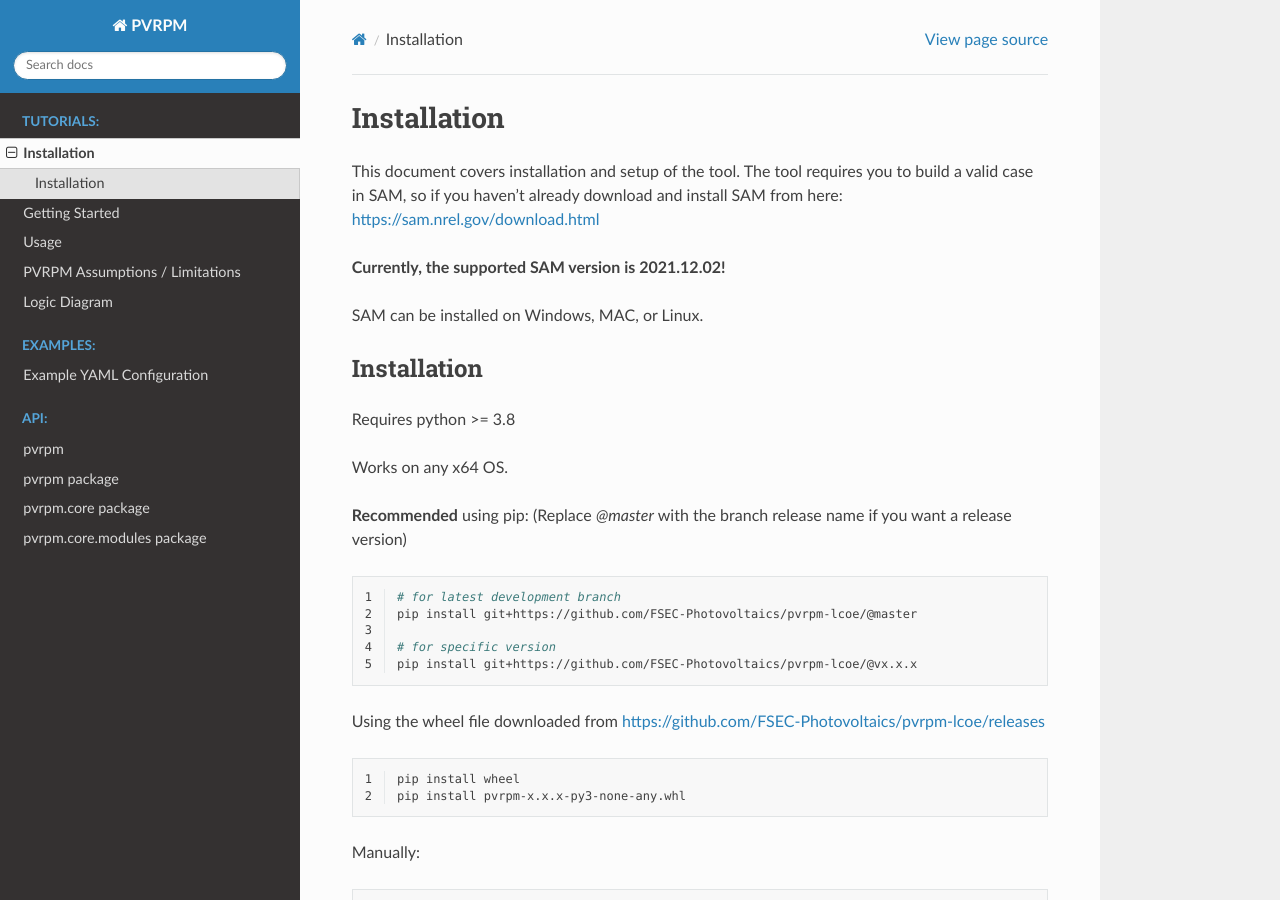
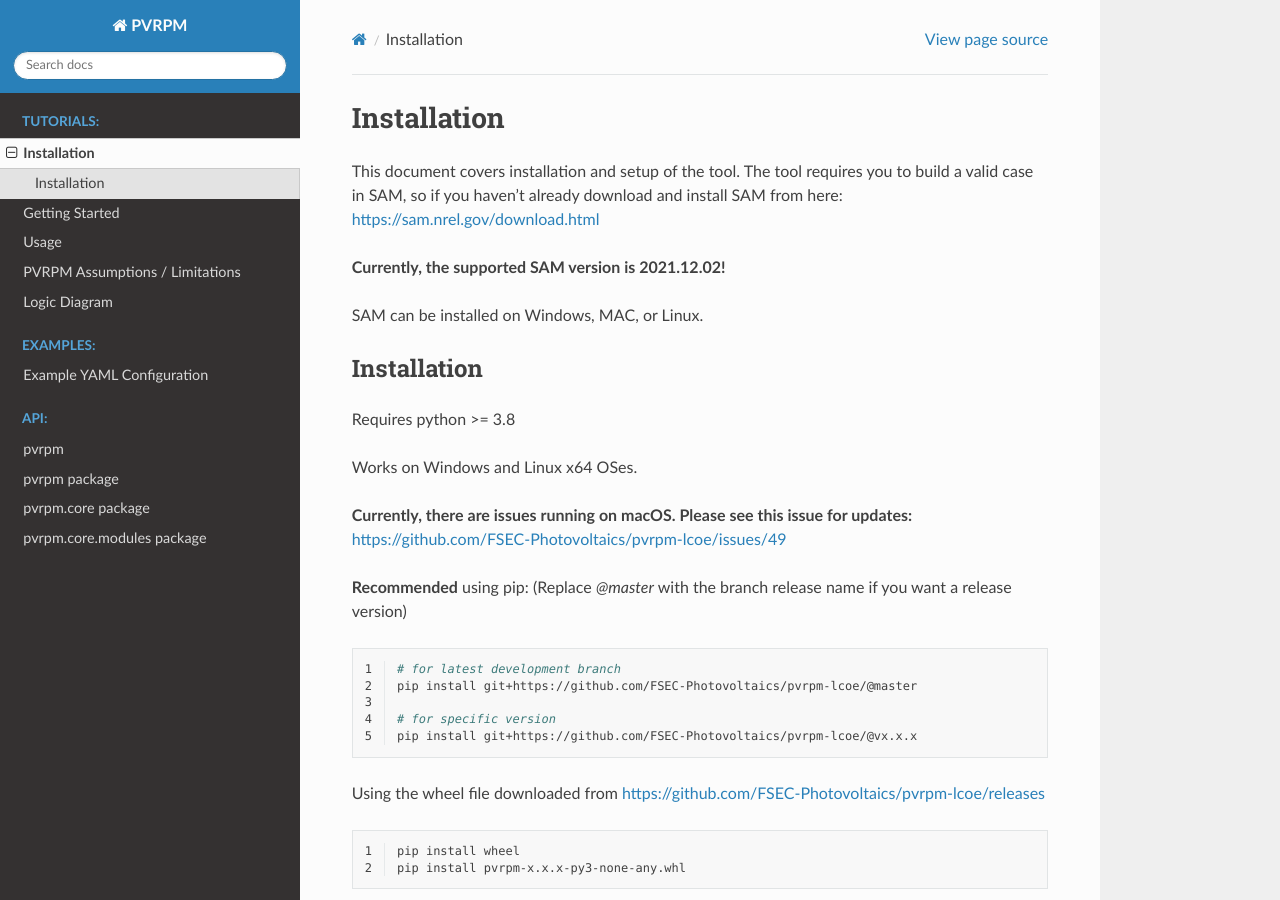
Before and after one commit to FSEC-Photovoltaics/pvrpm-lcoe, a Sphinx documentation site: the page built from docs/tutorial_1installation.rst, in a window 1280 px wide and 900 px high. Built offline with Sphinx 7.4.7 and the Read the Docs theme 2.0.0, drawn with Linux system fonts in a browser that asks for light colours.

Commit message:
add in messages about macOS support

```diff
--- a/docs/tutorial_1installation.rst
+++ b/docs/tutorial_1installation.rst
@@ -14,7 +14,9 @@
 --------------
 Requires python >= 3.8
 
-Works on any x64 OS.
+Works on Windows and Linux x64 OSes.
+
+**Currently, there are issues running on macOS. Please see this issue for updates:** https://github.com/FSEC-Photovoltaics/pvrpm-lcoe/issues/49
 
 
 **Recommended** using pip:
```
Also changed, not shown: README.md (+2 -0 lines), 1 other file.
